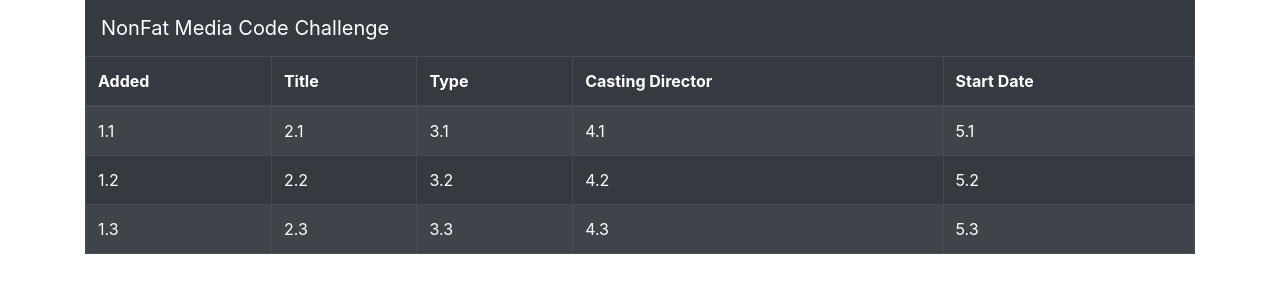
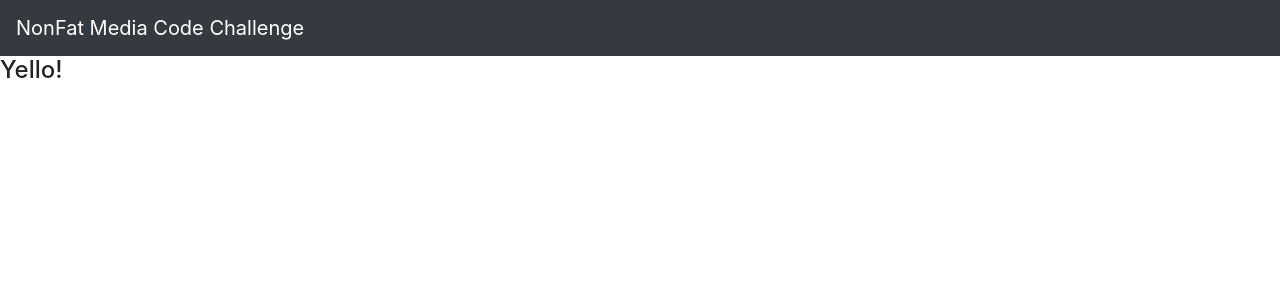
Before and after one commit to BeatrizTovar/breakdown-code, a React (Create React App) app in the folder nonfat-media/: page / in a window 1280 px wide. Shown: the top 300 px of the page. Built offline with nearby package versions, Linux system fonts and the light colour scheme.

Commit message:
Adding breakdowns and breakdownsTable

```diff
--- a/nonfat-media/src/App.js
+++ b/nonfat-media/src/App.js
@@ -1,16 +1,16 @@
-import React, { Component } from "react";
+import React, { Component, Fragment } from "react";
 import logo from "./logo.svg";
 import "./App.css";
 import Navbar_Top from "./common/navbar";
-import BreakdownList from "./common/list";
+import Breakdowns from "./components/breakdowns";
 
 class App extends Component {
   render() {
     return (
-      <div className="container">
+      <Fragment>
         <Navbar_Top />
-        <BreakdownList />
-      </div>
+        <Breakdowns />
+      </Fragment>
     );
   }
 }
--- /dev/null
+++ b/nonfat-media/src/common/checkbox.jsx
@@ -0,0 +1,10 @@
+import React from "react";
+import { Form } from "react-bootstrap";
+
+const CheckBox = props => {
+  return (
+    <Form.Check custom type={"checkbox"} id={"custom-checkbox"} label={"Yes"} />
+  );
+};
+
+export default CheckBox;
--- a/nonfat-media/src/common/list.jsx
+++ b/nonfat-media/src/common/list.jsx
@@ -1,5 +1,6 @@
 import React, { Component } from "react";
 import { Table } from "react-bootstrap";
+import CheckBox from "./checkbox";
 
 const BreakdownList = () => {
   return (
@@ -11,6 +12,7 @@ const BreakdownList = () => {
           <th>Type</th>
           <th>Casting Director</th>
           <th>Start Date</th>
+          <th>Interested</th>
         </tr>
       </thead>
       <tbody>
@@ -20,6 +22,7 @@ const BreakdownList = () => {
           <td>3.1</td>
           <td>4.1</td>
           <td>5.1</td>
+          <CheckBox />
         </tr>
         <tr>
           <td>1.2</td>
@@ -27,6 +30,7 @@ const BreakdownList = () => {
           <td>3.2</td>
           <td>4.2</td>
           <td>5.2</td>
+          <CheckBox />
         </tr>
         <tr>
           <td>1.3</td>
@@ -34,6 +38,7 @@ const BreakdownList = () => {
           <td>3.3</td>
           <td>4.3</td>
           <td>5.3</td>
+          <CheckBox />
         </tr>
       </tbody>
     </Table>
--- /dev/null
+++ b/nonfat-media/src/components/breakdowns.jsx
@@ -0,0 +1,14 @@
+import React, { Component, Fragment } from "react";
+
+class Breakdowns extends Component {
+  state = {};
+  render() {
+    return (
+      <Fragment>
+        <h4>Yello!</h4>
+      </Fragment>
+    );
+  }
+}
+
+export default Breakdowns;
--- a/nonfat-media/src/services/projectsService.js
+++ b/nonfat-media/src/services/projectsService.js
@@ -1,5 +1,3 @@
-// import * as projectsAPI from "./projectsService";
-
 const projects = [
   {
     added: 1485174060,
```
Also changed, not shown: nonfat-media/src/components/breakdownsTable.jsx (added).
